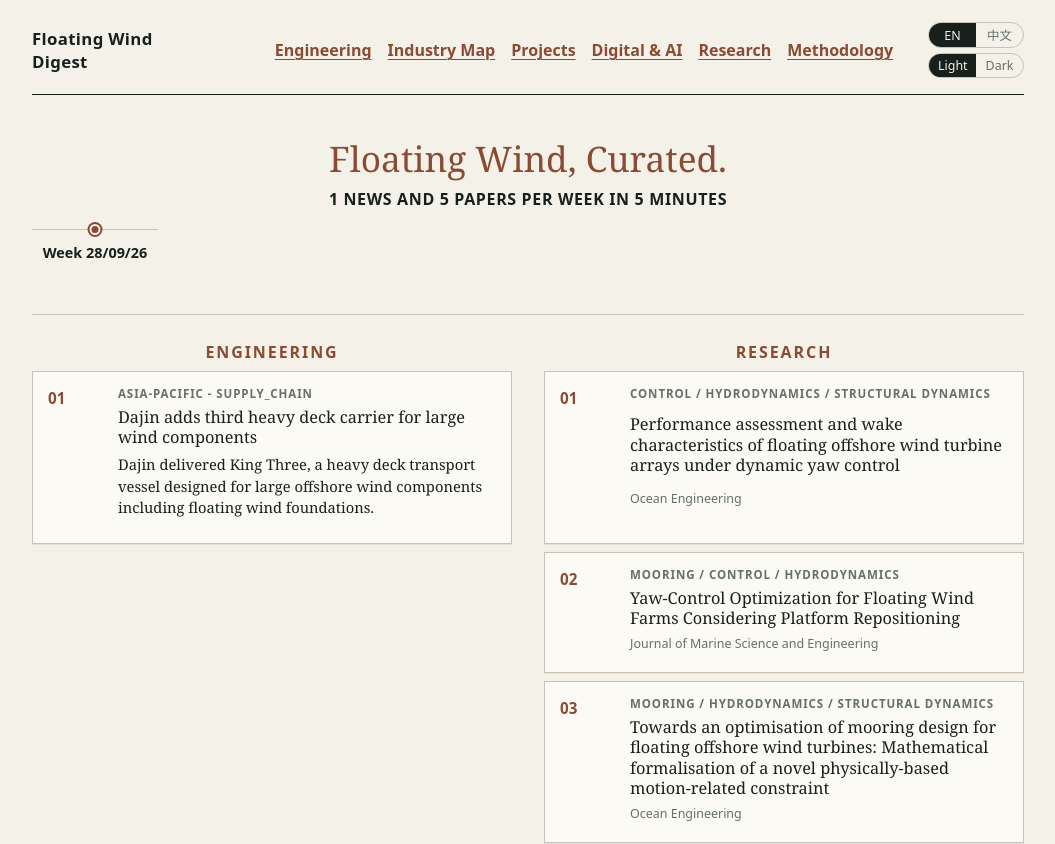
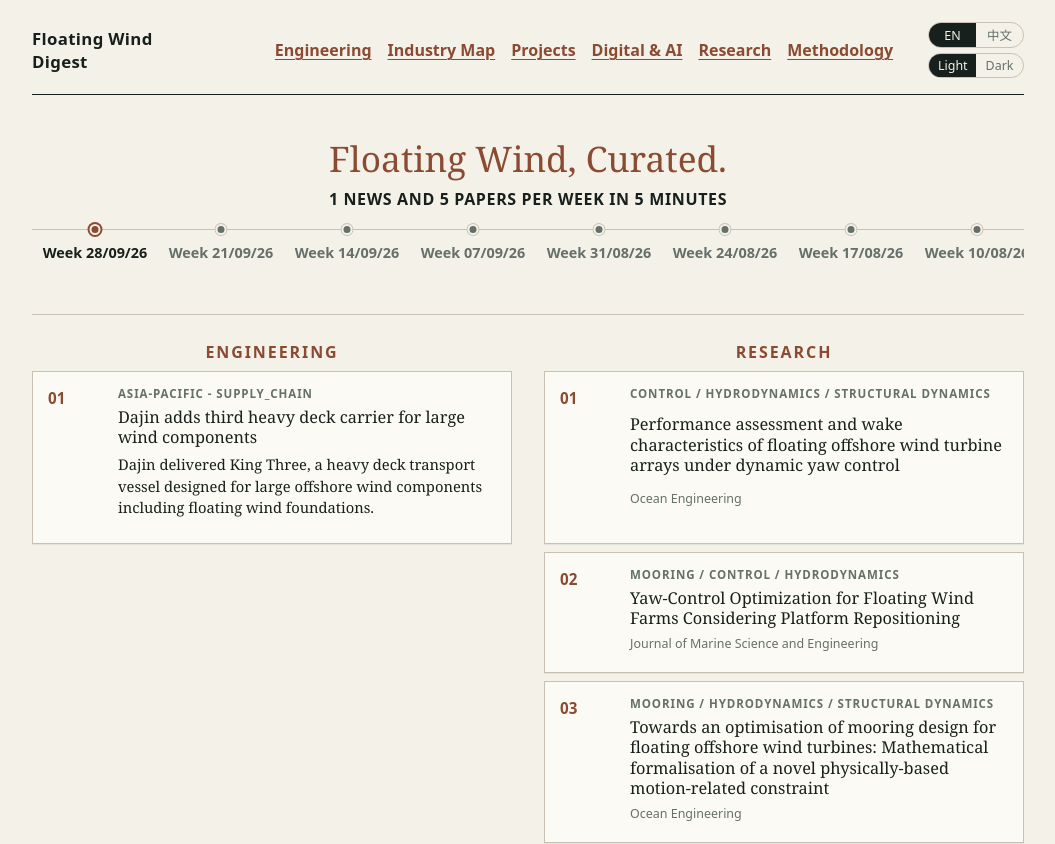
Before and after one commit to yangzhouore/fowt-digest, a Next.js app in the folder web/: page / in a window 1280 px wide. Shown: the top 844 px of the page, without its empty margins (112-1167 px from the left). Built offline with nearby package versions, Linux system fonts and the light colour scheme.

Commit message:
fix(homepage): restore multi-week timeline

```diff
--- a/web/app/page.tsx
+++ b/web/app/page.tsx
@@ -12,11 +12,18 @@ export const metadata: Metadata = {
 };
 
 export default function Home() {
-  const digest = getAllDigests()[0];
-  const engineeringBriefing = getAllEngineeringBriefings()[0];
-  const homepageEditions = digest && engineeringBriefing
-    ? [{ digest, engineeringBriefing }]
-    : [];
+  const engineeringBriefings = getAllEngineeringBriefings();
+  const engineeringBySlug = new Map(
+    engineeringBriefings.map((briefing) => [briefing.slug, briefing]),
+  );
+  const homepageEditions = getAllDigests().flatMap((digest) => {
+    const engineeringBriefing = engineeringBySlug.get(digest.slug);
+    if (!engineeringBriefing) {
+      return [];
+    }
+
+    return [{ digest, engineeringBriefing }];
+  });
 
   return (
     <main>
```
